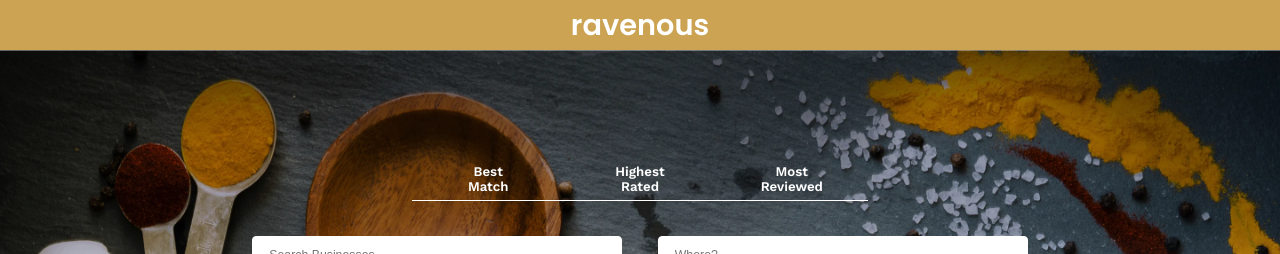
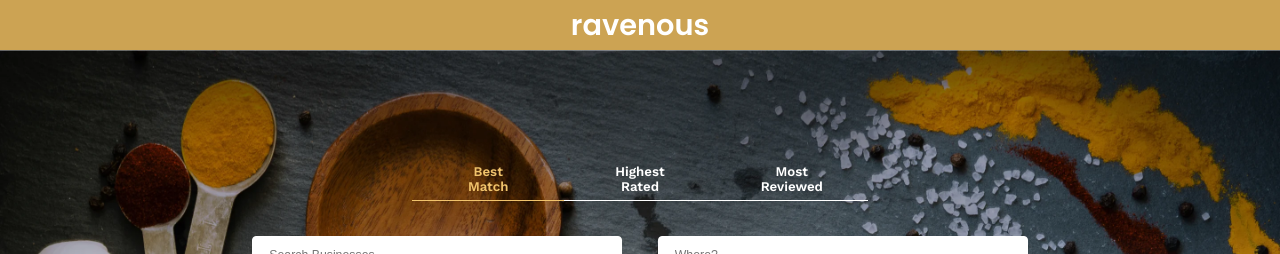
Before and after one commit to IChylewski/Ravenous_Project_CA-5, a React (Create React App) app: page / in a window 1280 px wide. Shown: the top 254 px of the page. Built offline with nearby package versions, Linux system fonts and the light colour scheme.

Commit message:
Started functionality of SearchBar

```diff
--- a/src/components/App/App.js
+++ b/src/components/App/App.js
@@ -18,11 +18,14 @@ const business = {
 const businesses = [business, business, business, business, business, business];
 
 class App extends React.Component {
+  searchYelp(term, location, sortBy) {
+    console.log(`Searching Yelp with  q ${term} ${location} ${sortBy}`)
+  }
   render(){
     return (
       <div className="App">
         <h1>ravenous</h1>
-          <SearchBar />
+          <SearchBar searchYelp={this.searchYelp}/>
           <BusinessList businesses={businesses}/>
       </div>
    )
--- a/src/components/SearchBar/SearchBar.js
+++ b/src/components/SearchBar/SearchBar.js
@@ -1,17 +1,60 @@
 import React from 'react';
 import './SearchBar.css';
 
-const sortByOptions = {
-    'Best Match':'best_match',
-    'Highest Rated':'rating',
-    'Most Reviewed':'review_count'
-}
+
 
 class SearchBar extends React.Component {
+    constructor(props){
+        super(props);
+        this.state = {term:'', location:'', sortBy:'best_match'};
+        this.sortByOptions = {
+            'Best Match':'best_match',
+            'Highest Rated':'rating',
+            'Most Reviewed':'review_count'
+        }
+        this.getSortByClass = this.getSortByClass.bind(this);
+        this.handleTermChange = this.handleTermChange.bind(this);
+        this.handleLocationChange = this.handleLocationChange.bind(this);
+        this.renderSortByOptions = this.renderSortByOptions.bind(this);
+        this.handleSortByChange = this.handleSortByChange.bind(this);
+        this.handleSearch = this.handleSearch.bind(this);
+    }
+
+    getSortByClass(sortByOption){
+        if(this.state.sortBy === sortByOption){
+            return 'active';
+        } else {
+            return '';
+        }
+    }
+
+    handleSortByChange(sortByOption){
+        this.setState({
+            sortBy: sortByOption
+        });
+    }
+
+    handleTermChange(event){
+        this.setState({
+            term: event.target.value
+        });
+    }
+
+    handleLocationChange(event){
+        this.setState({
+            location: event.target.value
+        });
+    }
+    handleSearch(event){
+        this.props.searchYelp(this.state.term, this.state.location, this.state.sortBy);
+        event.preventDefault();
+    }
+
+
     renderSortByOptions(){
-        return Object.keys(sortByOptions).map(sortByOption => {
-                let sortByOptionValue = sortByOptions[sortByOption];
-                return <li key={sortByOptionValue}>{sortByOption}</li>
+        return Object.keys(this.sortByOptions).map(sortByOption => {
+                let sortByOptionValue = this.sortByOptions[sortByOption];
+                return <li className={this.getSortByClass(sortByOptionValue)} onClick={() => this.handleSortByChange(sortByOptionValue)} key={sortByOptionValue}>{sortByOption}</li>
            });
         };
 
@@ -24,10 +67,10 @@ class SearchBar extends React.Component {
                     </ul>
                 </div>
                 <div className="SearchBar-fields">
-                    <input placeholder="Search Businesses" />
-                    <input placeholder="Where?" />
+                    <input onChange={this.handleTermChange} placeholder="Search Businesses" />
+                    <input onChange={this.handleLocationChange} placeholder="Where?" />
                 </div>
-                <div className="SearchBar-submit">
+                <div onClick={this.handleSearch} className="SearchBar-submit">
                      <a href="www.#.com">Let's Go</a>
                 </div>
             </div>
```
